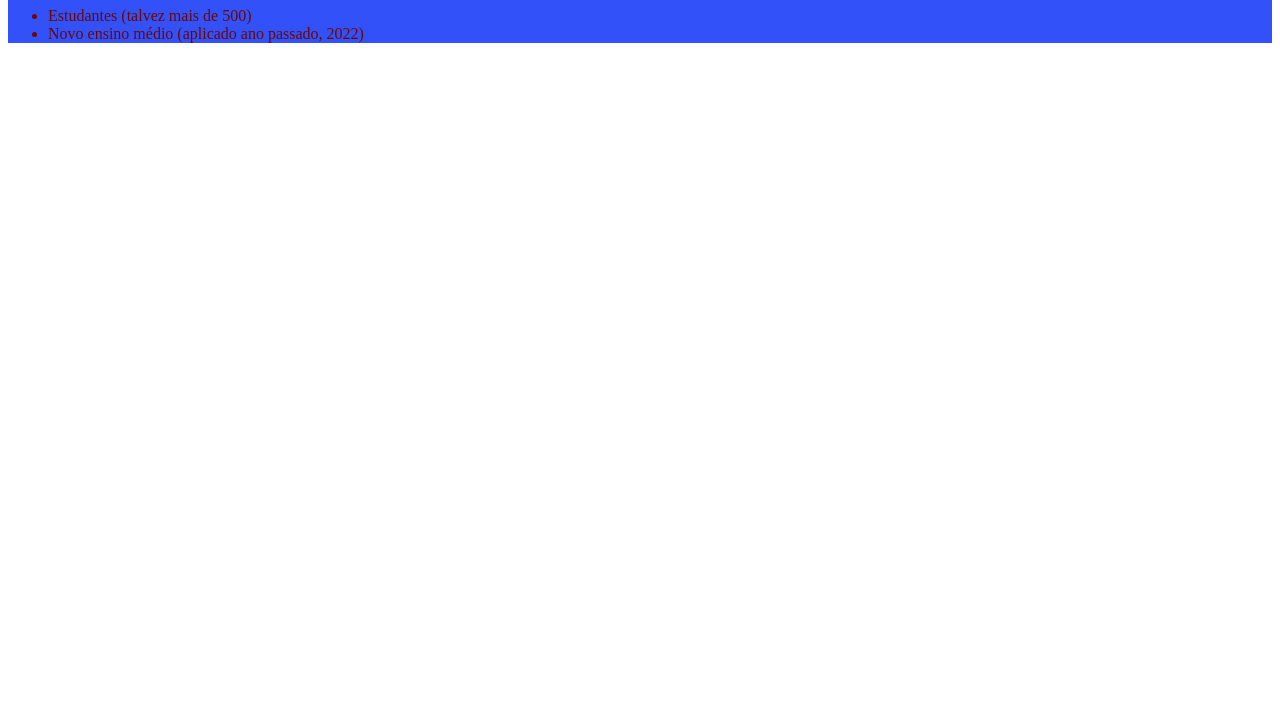
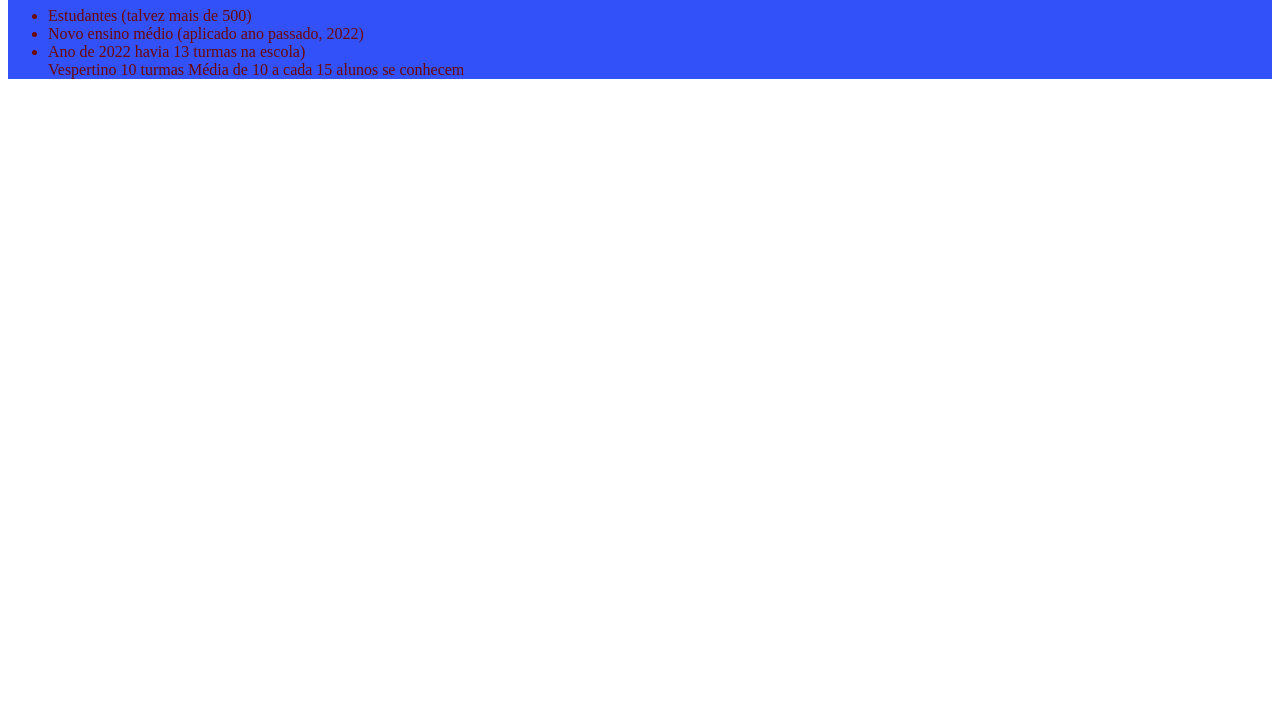
Before and after one commit to andreivinicius/Site-escola, a plain HTML site: page index.html in a window 1280 px wide. Shown: the part 73-800 px from the top of the page. Drawn offline with Linux system fonts and the light colour scheme.

Commit message:
Update index.html

```diff
--- a/index.html
+++ b/index.html
@@ -13,6 +13,9 @@
         <ul>
         <li>Estudantes (talvez mais de 500)</li>
         <li>Novo ensino médio (aplicado ano passado, 2022)</li>
+        <li>Ano de 2022 havia 13 turmas na escola)</li>
+    </li>Vespertino 10 turmas</li>
+</li>Média de 10 a cada 15 alunos se conhecem</li>
         </ul>
        </header>
 </body>
```
